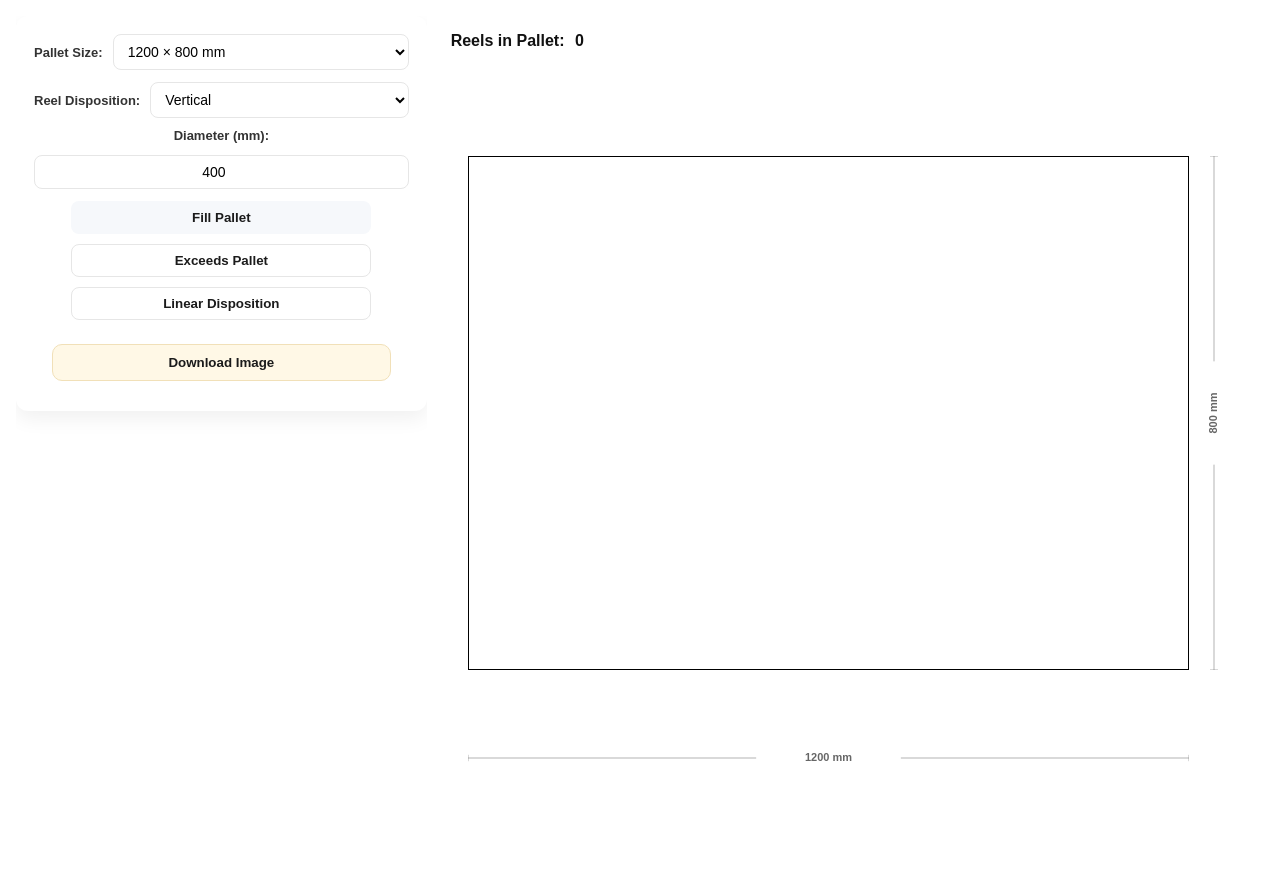
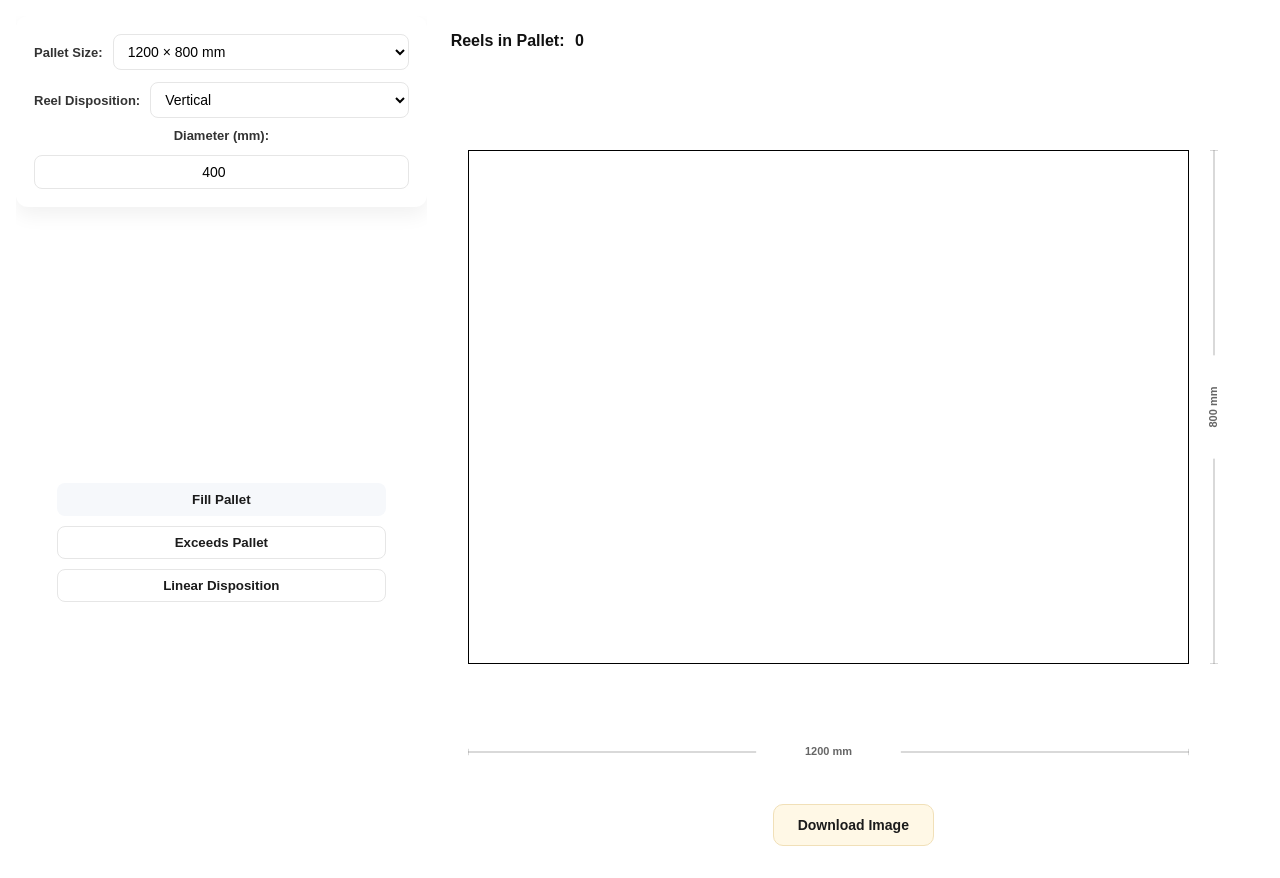
Before and after one commit to Rorcaid/modelo_paletes, a website built with Vite: page index.html in a window 1280 px wide. Before the commit the page ends 800 px from the top, so only its background shows below. Built offline with nearby package versions, Linux system fonts and the light colour scheme.

Commit message:
Updated index.html

```diff
--- a/index.html
+++ b/index.html
@@ -51,7 +51,7 @@
               </div>
             </div>
           </div>
-
+        </form>
 
         <!-- Action buttons container placed between the controls and footer
              so it can be vertically centered between the inputs (Diameter/...)
@@ -60,9 +60,6 @@
           <button type="button" onclick="fillPalActive()">Fill Pallet</button>
           <button id="exceedToggle" type="button" onclick="toggleExceed()">Exceeds Pallet</button>
           <button id="linearToggle" type="button" class="active" onclick="toggleLinearDisposition()">Linear Disposition</button>
-        </div>
-        <div id="sidebarFooter">
-          <button type="button" id="downloadImageBtn" onclick="downloadCanvas()">Download Image</button>
         </div>
       </aside>
 
@@ -77,6 +74,10 @@
             <div id="widthMeasure"></div>
             <div id="heightMeasure"></div>
           </div>
+        </div>
+
+        <div id="pageFooter">
+          <button type="button" id="downloadImageBtn" onclick="downloadCanvas()">Download Image</button>
         </div>
       </main>
     </div>
--- a/style.css
+++ b/style.css
@@ -43,6 +43,21 @@
   justify-content: flex-start;
   align-items: center;
   padding: 0 8px;
+}
+
+#pageFooter {
+  display: flex;
+  justify-content: center;
+  padding: 16px;
+}
+
+#pageFooter button {
+  padding: 12px 24px;
+  border-radius: 10px;
+  background: #fff8e6;
+  border: 1px solid #f1e0b8;
+  font-weight: 700;
+  font-size: 14px;
 }
 
 #canvasContainer {
@@ -201,21 +216,6 @@
   text-align: center;
 }
 
-/* Sidebar footer where the download button sits */
-#sidebarFooter {
-  margin-top: auto;
-  padding: 12px 18px;
-}
-
-#sidebarFooter button {
-  width: 100%;
-  padding: 10px 12px;
-  border-radius: 10px;
-  background: #fff8e6;
-  border: 1px solid #f1e0b8;
-  font-weight: 700;
-}
-
 /* Botões simples */
 button {
   padding: 8px 12px;
```
